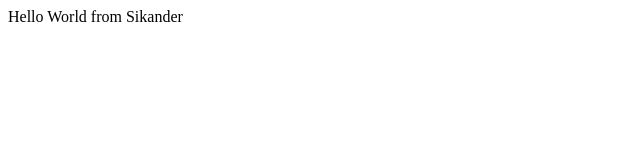
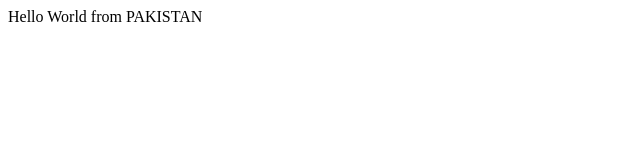
Before and after one commit to sikander13/bootcamp2020, a plain HTML site: page index.html in a window 1280 px wide. Shown: the full height of the page, 0-640 px from the left. Drawn offline with Linux system fonts and the light colour scheme.

Commit message:
Update index.html

```diff
--- a/index.html
+++ b/index.html
@@ -6,7 +6,7 @@
 </head>
 <body>
     <div>
-        Hello World from Sikander
+        Hello World from PAKISTAN
     </div>
 
 </body>
```
